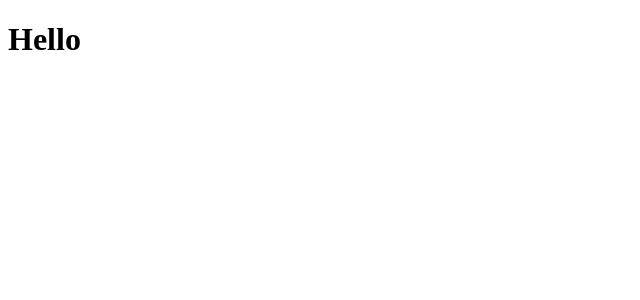
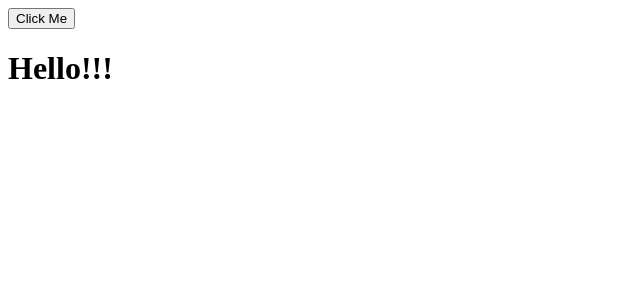
Before and after one commit to Flare-k/React_Basic, a React app in the folder react-basic/: page / in a window 1280 px wide. Shown: the top 300 px of the page, without its empty margins (0-640 px from the left). Built offline with nearby package versions, Linux system fonts and the light colour scheme.

Commit message:
Local State  유지하기

```diff
--- a/react-basic/src/components/App.js
+++ b/react-basic/src/components/App.js
@@ -1,9 +1,26 @@
 import React from 'react';
 
 class App extends React.Component {
+    constructor(props) {
+        super(props);
+        this.state = {
+            name: ''
+        };
+        this.addMore = this.addMore.bind(this);
+    }
+
+    addMore() {
+        this.setState({
+            name : "Kang"
+        });
+    }
+
     render() {
         return(
-            <h1>Hello</h1>
+            <div>
+                <button onClick={this.addMore}>Click Me</button>
+                <h1>Hello!!! {this.state.name}</h1>
+            </div>
         );
     }
 }
--- a/react-basic/webpack.config.js
+++ b/react-basic/webpack.config.js
@@ -27,12 +27,12 @@ module.exports = {
             rules: [
                 {
                     test: /\.js$/,
-                    loader: 'babel-loader',
-                    exclude: /node_modules/,
-                    query: {
+                    loader: ['react-hot-loader/webpack', 'babel-loader?' + JSON.stringify({
                         cacheDirectory: true,
                         presets: ['es2015', 'react']
-                    }
+                    })],
+                    exclude: /node_modules/,
+
                 }
             ]
         },
```
Also changed, not shown: react-basic/src/components/Contact.js (added, +31 -0 lines), react-basic/src/components/ContactInfo.js (added, +9 -0 lines), react-basic/src/index.js (+14 -0 lines).
